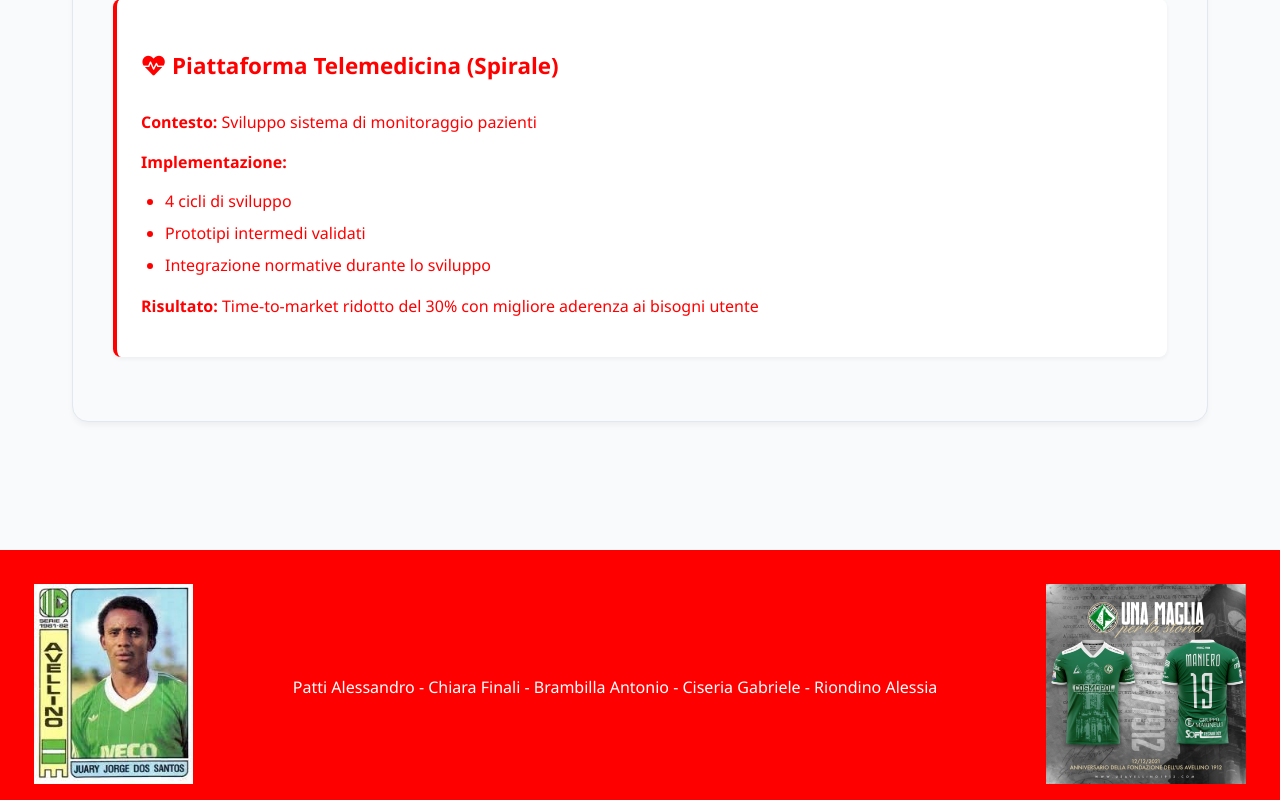
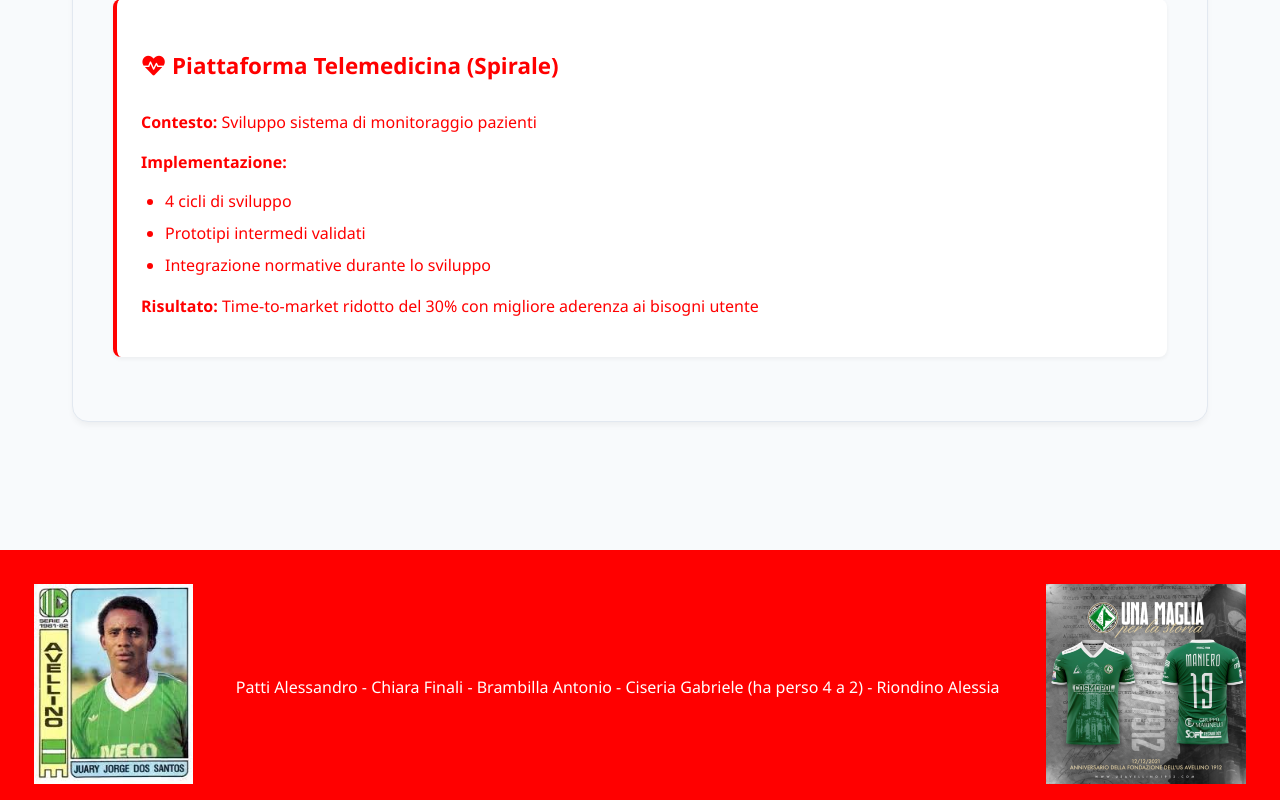
Before and after one commit to Al30716/Sito_TPSI, a plain HTML site: page TPSI.html in a window 1280 px wide. Shown: the part 2982-3782 px from the top of the page. Drawn offline with Linux system fonts and the light colour scheme.

Commit message:
Update TPSI.html

```diff
--- a/TPSI.html
+++ b/TPSI.html
@@ -463,7 +463,7 @@
         <table style="width: 100%;">
             <tr>
                 <td style="text-align: left;"><img src="maradona1.webp" alt="Immagine sinistra footer" height="200px" width="auto"></td>
-                <td style="text-align: center;"><p>Patti Alessandro - Chiara Finali - Brambilla Antonio - Ciseria Gabriele - Riondino Alessia</p></td>
+                <td style="text-align: center;"><p>Patti Alessandro - Chiara Finali - Brambilla Antonio - Ciseria Gabriele (ha perso 4 a 2) - Riondino Alessia</p></td>
                 <td style="text-align: right;"><img src="maradona2.webp" alt="Immagine destra footer" height="200px" width="auto"></td>
             </tr>
         </table>
```
